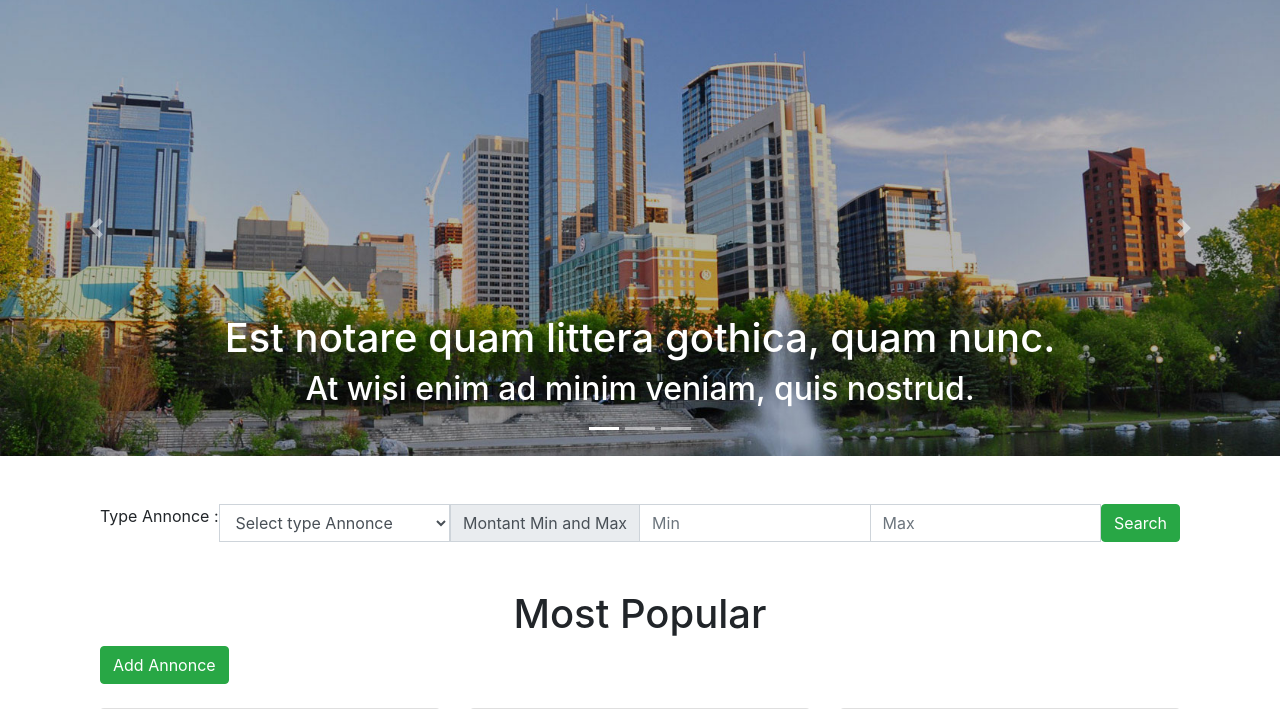
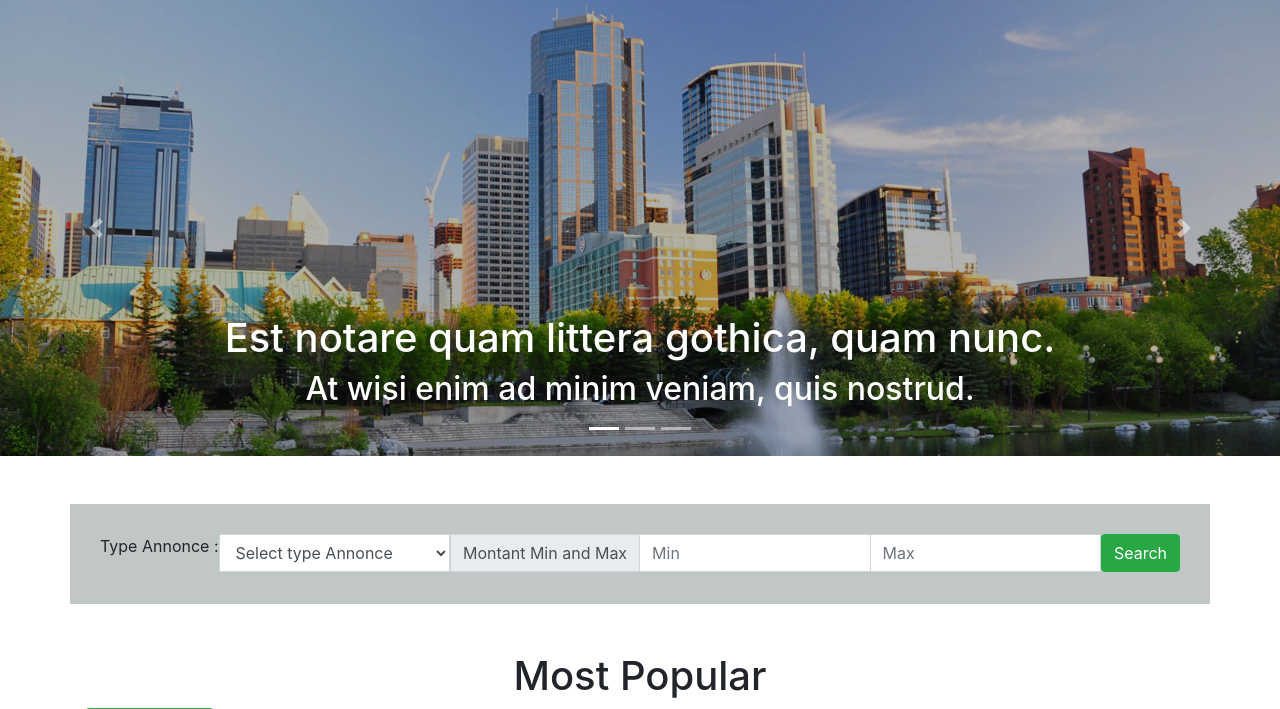
Before and after one commit to NesrineBNI/crud-php, a PHP site: page / in a window 1280 px wide. Shown: the part 97-806 px from the top of the page. Run offline with PHP 8.4, Linux system fonts and the light colour scheme; data comes from the database, SQL or seed files in the repository; some libraries are stand-ins or nearby versions.

Commit message:
design css

```diff
--- a/Agencephp/index.php
+++ b/Agencephp/index.php
@@ -6,6 +6,7 @@
     <meta http-equiv="X-UA-Compatible" content="IE=edge">
     <meta name="viewport" content="width=device-width, initial-scale=1.0">
     <title>CRUD Php Procedural - Modal Bootstrap</title>
+    <link rel="stylesheet" href="style.css">
     <link rel="stylesheet" href="https://cdn.jsdelivr.net/npm/bootstrap@4.0.0/dist/css/bootstrap.min.css">
 </head>
 <body>
@@ -66,7 +67,7 @@
             </a>
         </div>
     </slide>
-    <div class="container">
+    <div class="container search">
         <form action="index.php" method="post">
         <div class="input-group mt-5 container">
             <label for="exampleFormControlSelect1">Type Annonce :  </label>
@@ -85,6 +86,7 @@
                 Search
             </button>
         </form>
+        </div>
         </div>
     <div class="container">
         <br><br>
--- /dev/null
+++ b/Agencephp/style.css
@@ -0,0 +1,7 @@
+.search{
+    background-color: rgb(192, 199, 197);
+    height: 100px;
+}
+.input-group{
+    padding-top: 30px;
+}
```
Lines whose indentation alone changed are shown as unchanged.
